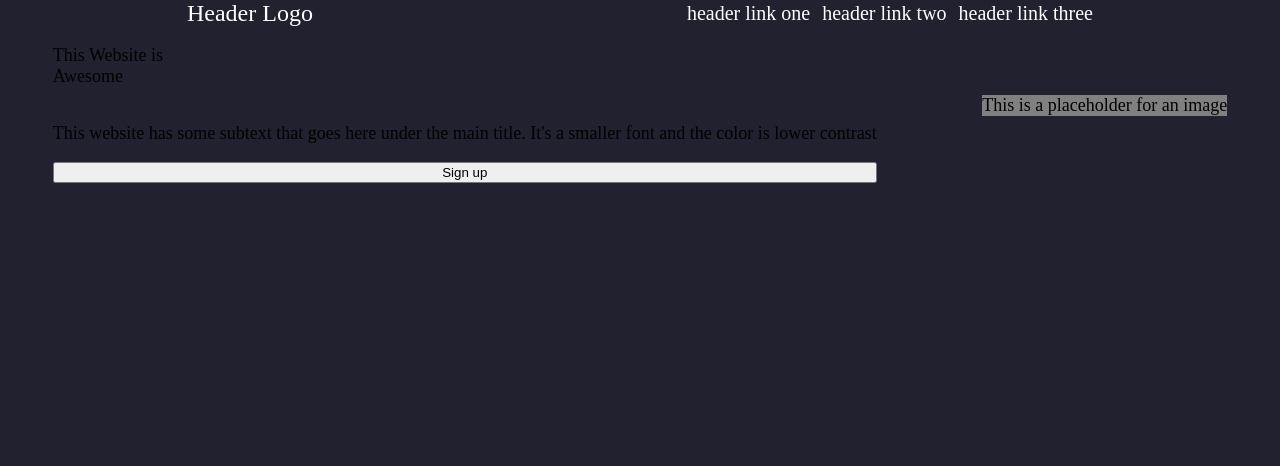
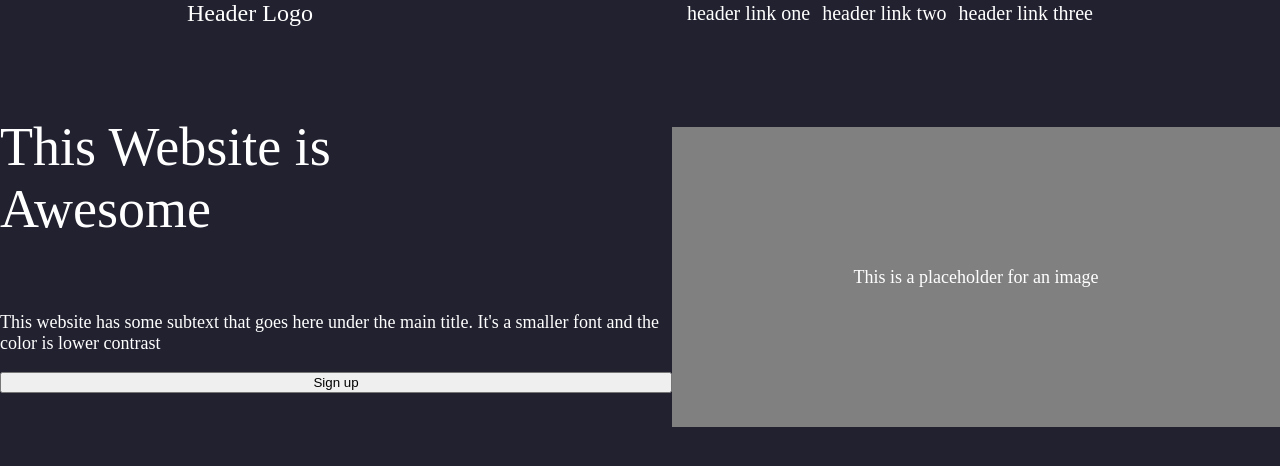
Before and after one commit to SeasonedSoup/Landing-Page, a plain HTML site: page index.html in a window 1280 px wide. Drawn offline with Linux system fonts and the light colour scheme.

Commit message:
Input Image placeholder
I tried doing it but im proud of my progress rn yay

```diff
--- a/index.html
+++ b/index.html
@@ -17,7 +17,7 @@
     </div>
     <div class="container-top">
         <div class="info">
-        <p>This Website is <br> Awesome</p>
+        <p class="title">This Website is <br> Awesome</p>
         <p> This website has some subtext that goes here under the main title. It's a smaller font and the color is lower contrast</p>
         <button class="sign-up">Sign up</button>
         </div>
--- a/style.css
+++ b/style.css
@@ -39,7 +39,11 @@ ul {
     display: flex;
     justify-content: space-around;
     align-items: center;
-    text
+    color: white;
+}
+
+p.title {
+    font-size: 3em;
 }
 
 .info {
@@ -52,4 +56,8 @@ ul {
     justify-content: center;
     align-items: center;
     background-color: gray;
+    padding: 100px;
+    margin-top: 100px;
+    width:700px;
+    height: 300px;
 }
```
